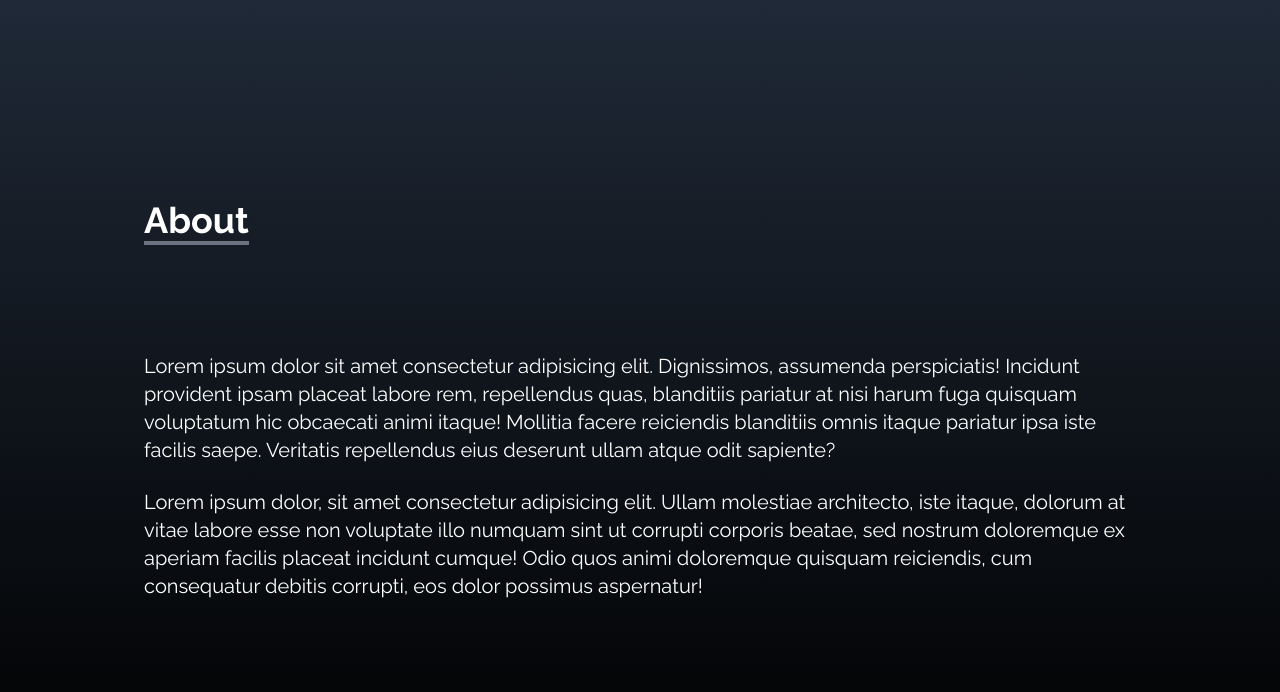
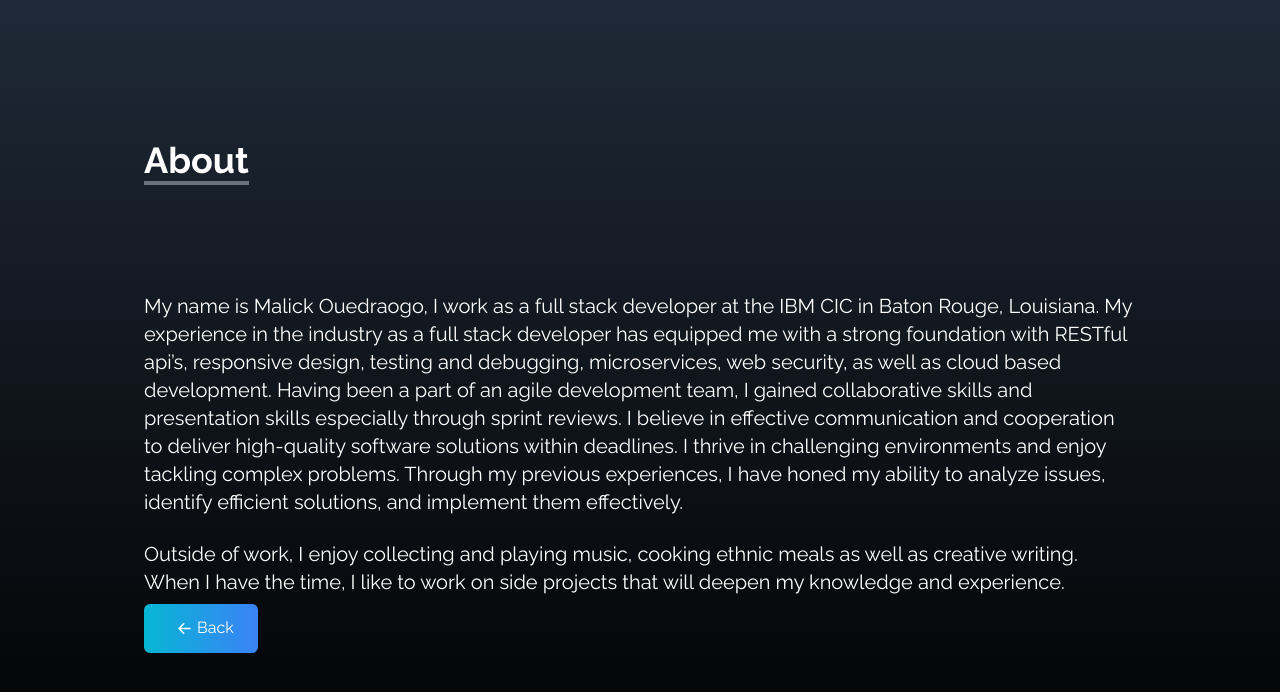
Before and after one commit to malikaii/Portfolio, a React (Create React App) app in the folder portfolio-malick/: page /about in a window 1280 px wide. Shown: the top 692 px of the page. Built offline with nearby package versions, Linux system fonts and the light colour scheme.

Commit message:
Fill contents of about page, add back button

```diff
--- a/portfolio-malick/src/components/About.jsx
+++ b/portfolio-malick/src/components/About.jsx
@@ -1,29 +1,60 @@
-import React from 'react'
+import React from "react";
+import { BsArrowLeftShort } from "react-icons/bs";
+import { Link } from "react-router-dom";
 
 const About = () => {
   return (
-    <div name="about" className='w-full h-screen bg-gradient-to-b from-gray-800 to-black text-white'>
-        <div className='max-w-screen-lg p-4 mx-auto flex flex-col
-        justify-center w-full h-full'>
+    <div
+      name="about"
+      className="w-full h-screen bg-gradient-to-b from-gray-800 to-black text-white"
+    >
+      <div
+        className="max-w-screen-lg p-4 mx-auto flex flex-col
+        justify-center w-full h-full"
+      >
         <div className="pb-8">
-                <p className="text-4xl font-bold inline border-b-4
-                border-gray-500">
+          <p
+            className="text-4xl font-bold inline border-b-4
+                border-gray-500"
+          >
             About
           </p>
         </div>
-
-            <p className='text-xl mt-20'>
-                Lorem ipsum dolor sit amet consectetur adipisicing elit. Dignissimos, assumenda perspiciatis! Incidunt provident ipsam placeat labore rem, repellendus quas, blanditiis pariatur at nisi harum fuga quisquam voluptatum hic obcaecati animi itaque! Mollitia facere reiciendis blanditiis omnis itaque pariatur ipsa iste facilis saepe. Veritatis repellendus eius deserunt ullam atque odit sapiente?
+        <p className="text-xl mt-20">
+          My name is Malick Ouedraogo, I work as a full stack developer at the
+          IBM CIC in Baton Rouge, Louisiana. My experience in the industry as a
+          full stack developer has equipped me with a strong foundation with
+          RESTful api’s, responsive design, testing and debugging,
+          microservices, web security, as well as cloud based development.
+          Having been a part of an agile development team, I gained
+          collaborative skills and presentation skills especially through sprint
+          reviews. I believe in effective communication and cooperation to
+          deliver high-quality software solutions within deadlines. I thrive in
+          challenging environments and enjoy tackling complex problems. Through
+          my previous experiences, I have honed my ability to analyze issues,
+          identify efficient solutions, and implement them effectively.
         </p>
-
         <br />
-
         <p className="text-xl ">
-                Lorem ipsum dolor, sit amet consectetur adipisicing elit. Ullam molestiae architecto, iste itaque, dolorum at vitae labore esse non voluptate illo numquam sint ut corrupti corporis beatae, sed nostrum doloremque ex aperiam facilis placeat incidunt cumque! Odio quos animi doloremque quisquam reiciendis, cum consequatur debitis corrupti, eos dolor possimus aspernatur!
-            </p>
+          Outside of work, I enjoy collecting and playing music, cooking ethnic meals as well as creative writing.
+          When I have the time, I like to work on side projects that will deepen my knowledge and experience.
+        </p>{" "}
+        <div>
+          <Link
+            className="group text-white w-fit px-6 py-3 my-2
+                    flex items-center rounded-md bg-gradient-to-r from-cyan-500
+                    to-blue-500"
+            to={"/"}
+          >
+            <span className="group-hover:rotate-90 duration-300">
+              <BsArrowLeftShort size={25} className="ml-1" />
+            </span>
+            Back
+          </Link>
         </div>
       </div>
-  )
-}
+    </div>
+  );
+};
 
 export default About;
```
Lines whose indentation alone changed are shown as unchanged.
